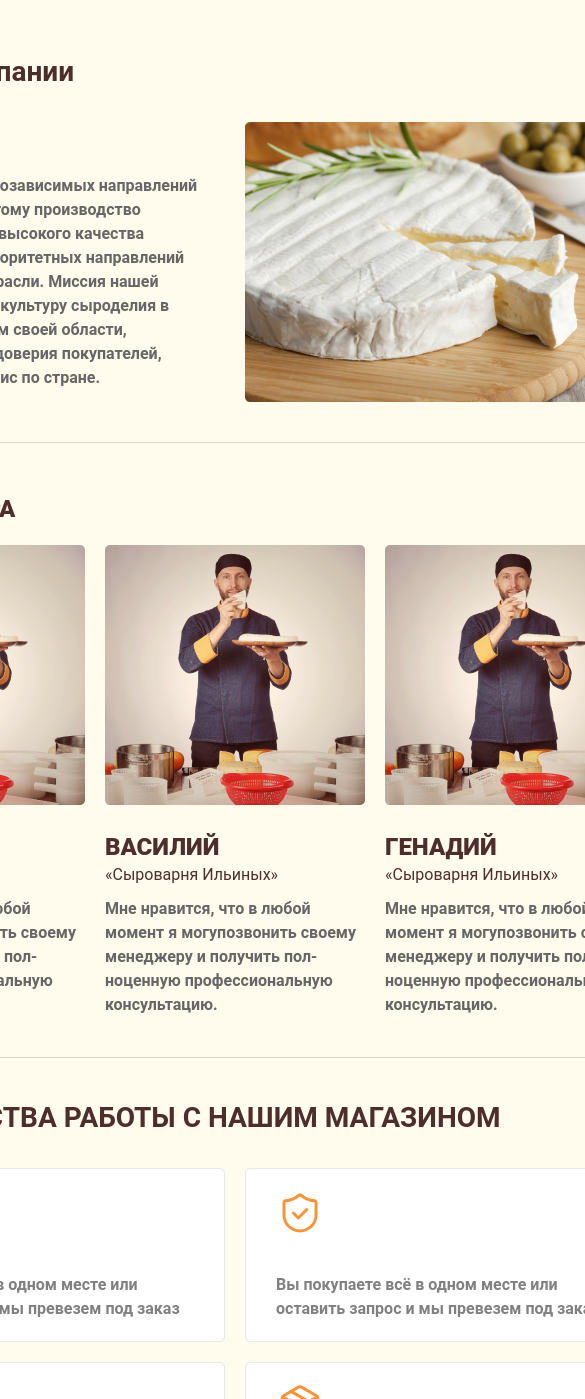
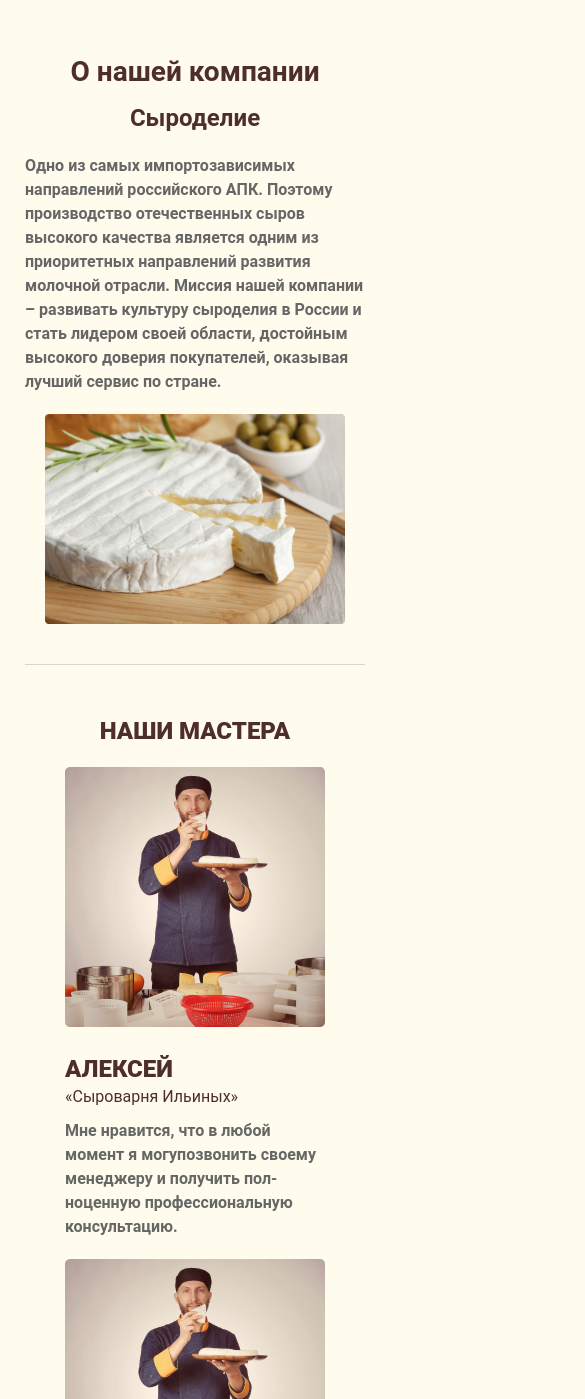
Before and after one commit to unnamed-ii/react-cheese-shop, a React (Create React App) app: page /about in a window 390 px wide. Shown: the part 169-1568 px from the top of the page, 585 px wide, since content can reach past the window. Built offline with nearby package versions, Linux system fonts and the light colour scheme.

Commit message:
added adaptive for about page

```diff
--- a/src/components/advantage-card/style.scss
+++ b/src/components/advantage-card/style.scss
@@ -1,12 +1,11 @@
 @import "src/styles/vars";
 
 .advantage {
-  width: 400px;
+  max-width: 400px;
   background: #FFFFFF;
   border: 1px solid #E7E7E7;
   border-radius: 5px;
   padding: 20px 30px;
-  margin-top: 20px;
 
   svg {
     margin-bottom: 30px;
--- a/src/pages/ about/index.jsx
+++ b/src/pages/ about/index.jsx
@@ -22,7 +22,7 @@ const About = () => {
                 </div>
             </Wrapper>
             <AboutMotto />
-            <AboutStore />
+            {/*<AboutStore />*/}
         </div>
     );
 };
--- a/src/pages/ about/style.scss
+++ b/src/pages/ about/style.scss
@@ -19,12 +19,14 @@
 
         .info {
           display: flex;
+          flex-wrap: wrap;
           padding-bottom: 40px;
           margin-bottom: 50px;
           border-bottom: 1px solid rgba($darkGrey, .3);
+          width: 100%;
 
           &__box {
-            width: 380px;
+            max-width: 380px;
             margin-right: 40px;
 
             &-title {
@@ -63,7 +65,8 @@
 
         .masters {
           display: flex;
-          justify-content: space-between;
+          flex-wrap: wrap;
+          gap: 20px;
         }
       }
 
@@ -74,13 +77,13 @@
           @include h2;
           text-transform: uppercase;
           color: $brown;
-          margin-bottom: 10px;
+          margin-bottom: 20px;
         }
 
         .advantages {
           display: flex;
           flex-wrap: wrap;
-          justify-content: space-between;
+          gap: 20px;
         }
       }
     }
@@ -130,15 +133,12 @@
     padding-bottom: 100px;
 
     &-client {
-      width: 830px;
+      max-width: 830px;
+      width: 100%;
       position: relative;
       background: #FEE9A5;
       padding: 94px 102px 66px 250px;
       margin-right: 20px;
-
-      &::before {
-
-      }
 
       &__title {
         @include h2;
@@ -173,7 +173,8 @@
     }
 
     &-result {
-      width: 830px;
+      max-width: 830px;
+      width: 100%;
       background: #D2D2D3;
       padding: 94px 283px 224px 80px;
       position: relative;
@@ -194,3 +195,98 @@
     }
   }
 }
+
+@media (max-width: 1690px) {
+  .about {
+    &__box {
+      margin: 0 15px;
+      flex-wrap: wrap;
+      justify-content: center;
+
+      &-client {
+        margin: 0 0 25px;
+      }
+    }
+  }
+}
+
+@media (max-width: 1200px) {
+  .about {
+    &__inner {
+      &-content {
+        margin: 0 15px;
+
+        &__company {
+          .title {
+            text-align: center;
+          }
+        }
+      }
+    }
+  }
+}
+
+@media (max-width: 870px) {
+  .about {
+    &__inner {
+      &-content {
+        &__company {
+          .title {
+            margin-bottom: 10px;
+          }
+
+          .info {
+            justify-content: center;
+
+            &__box {
+              margin: 0 0 20px 0;
+
+              &-title {
+                text-align: center;
+              }
+            }
+          }
+        }
+
+        &__masters {
+          .masters {
+            justify-content: center;
+          }
+
+          .title {
+            text-align: center;
+          }
+        }
+
+        &__advantages {
+          .title {
+            text-align: center;
+          }
+
+          .advantages {
+            justify-content: center;
+          }
+        }
+      }
+    }
+  }
+}
+
+@media (max-width: 715px) {
+  .about {
+    &__box {
+      display: none;
+    }
+  }
+}
+
+@media (max-width: 415px) {
+  .about {
+    .about__inner-content__company {
+      img {
+        width: 300px;
+        height: 210px;
+      }
+    }
+  }
+}
```
